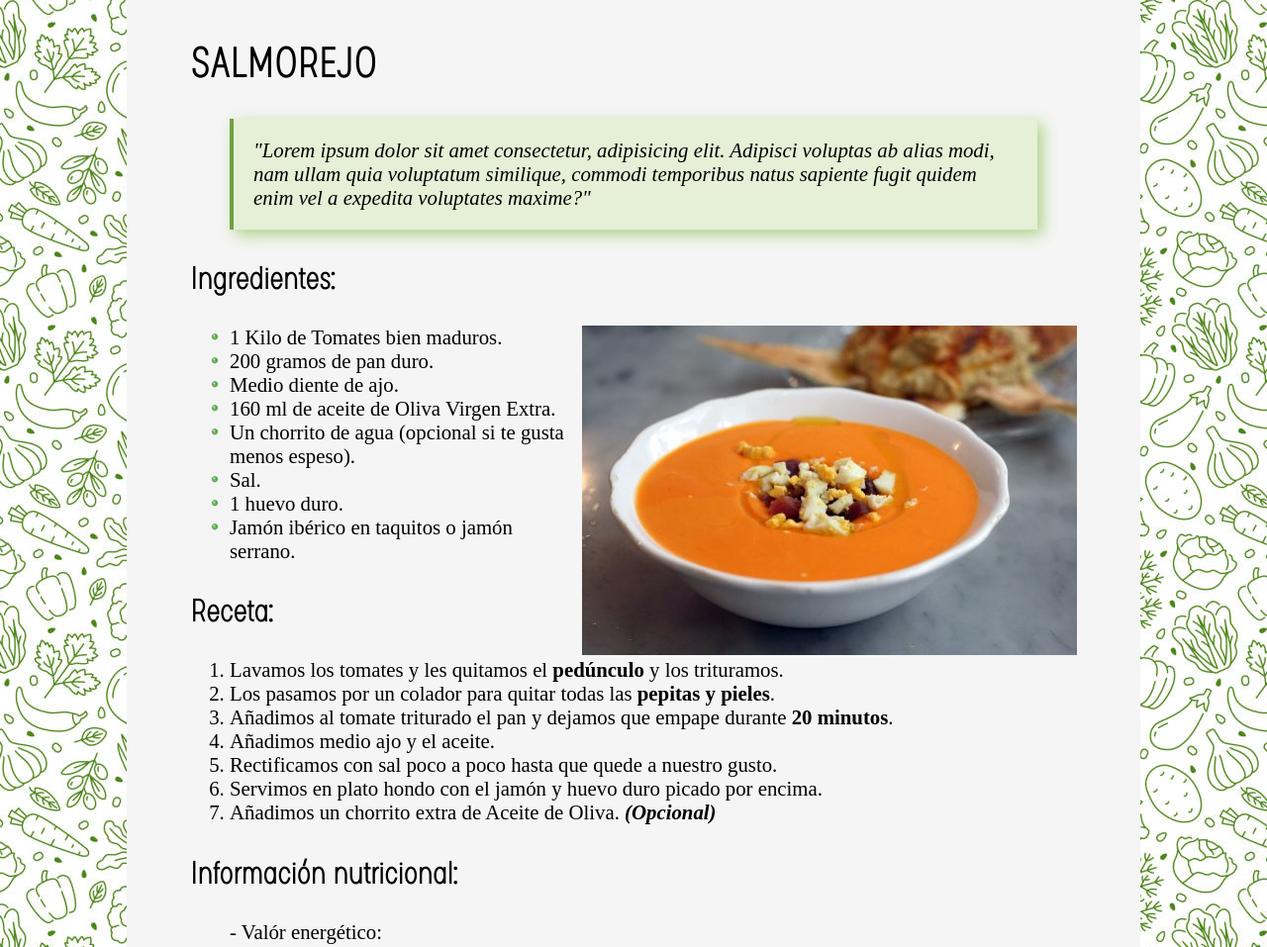
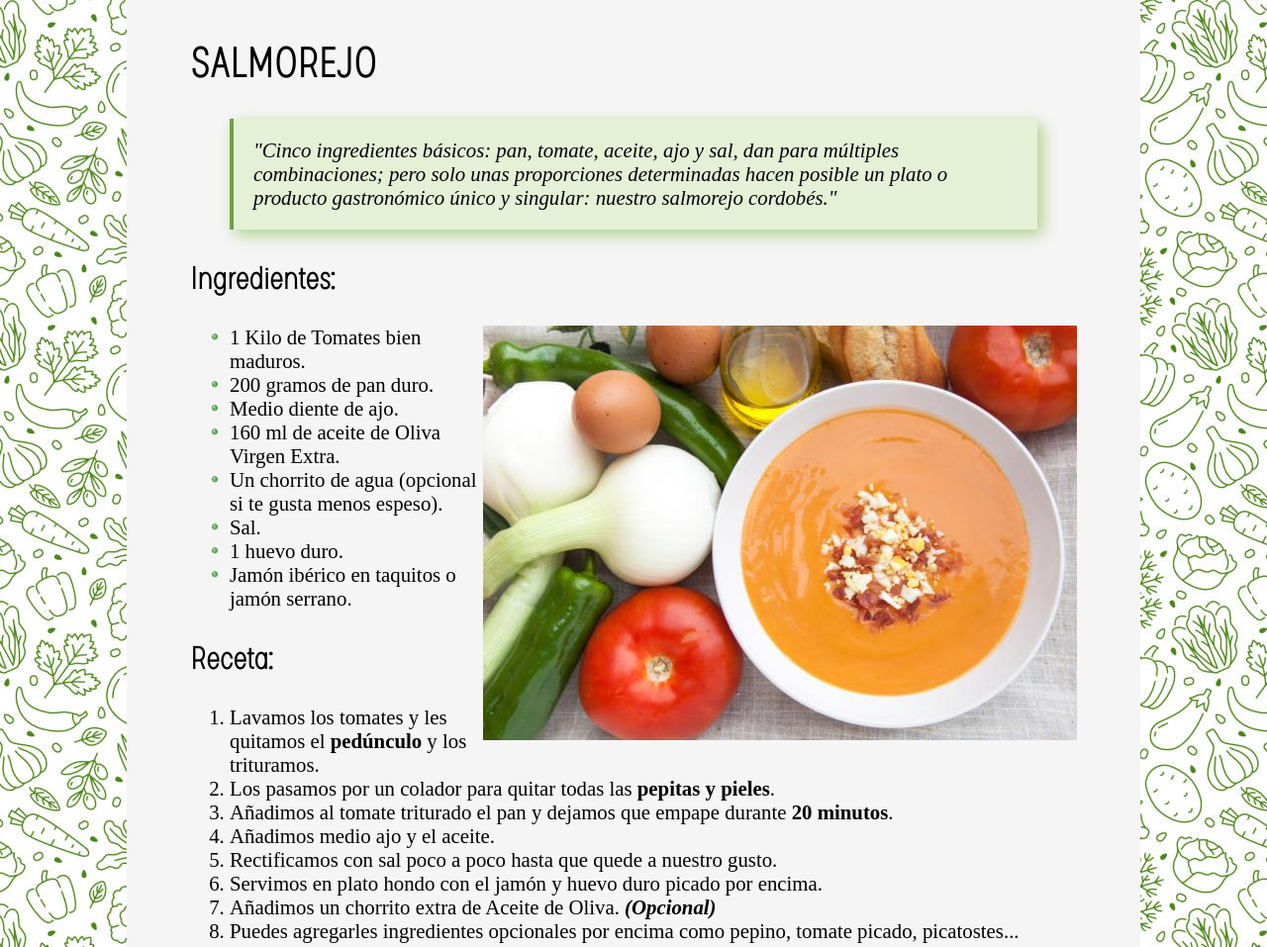
Before and after one commit to SergioGOrtega/PORTFOLIO, a plain HTML site: page RECETA/salmorejo.html in a window 1280 px wide. Shown: the part 60-1017 px from the top of the page at 99% size. Drawn offline with Linux system fonts and the light colour scheme; a web font is replaced by a local one.

Commit message:
Cambios en imagen y blockquote

```diff
--- a/RECETA/salmorejo.html
+++ b/RECETA/salmorejo.html
@@ -10,9 +10,10 @@
 <body>
     <div id="wrapper">
         <h1>SALMOREJO</h1>
-        <blockquote>"Lorem ipsum dolor sit amet consectetur, adipisicing elit. Adipisci voluptas ab alias modi, nam ullam quia voluptatum similique, commodi temporibus natus sapiente fugit quidem enim vel a expedita voluptates maxime?"</blockquote>
+        <blockquote>"Cinco ingredientes básicos: pan, tomate, aceite, ajo y sal, dan para múltiples combinaciones; pero solo unas proporciones
+        determinadas hacen posible un plato o producto gastronómico único y singular: nuestro salmorejo cordobés."</blockquote>
         <h2>Ingredientes:</h2>
-        <img src="./img/salmorejo-cordobes-590.jpg" alt="imagen de salmorejo">
+        <img src="./img/salmorejo.jpg" alt="imagen de salmorejo">
             <ul>
                 <li>1 Kilo de Tomates bien maduros.</li>
                 <li>200 gramos de pan duro.</li>
@@ -32,6 +33,7 @@
                 <li>Rectificamos con sal poco a poco hasta que quede a nuestro gusto.</li>
                 <li>Servimos en plato hondo con el jamón y huevo duro picado por encima.</li>
                 <li>Añadimos un chorrito extra de Aceite de Oliva. <b><i>(Opcional)</i></b></li>
+                <li>Puedes agregarles ingredientes opcionales por encima como pepino, tomate picado, picatostes...</li>
             </ol>
         <h2>Información nutricional:</h2>
             <ol>
```
